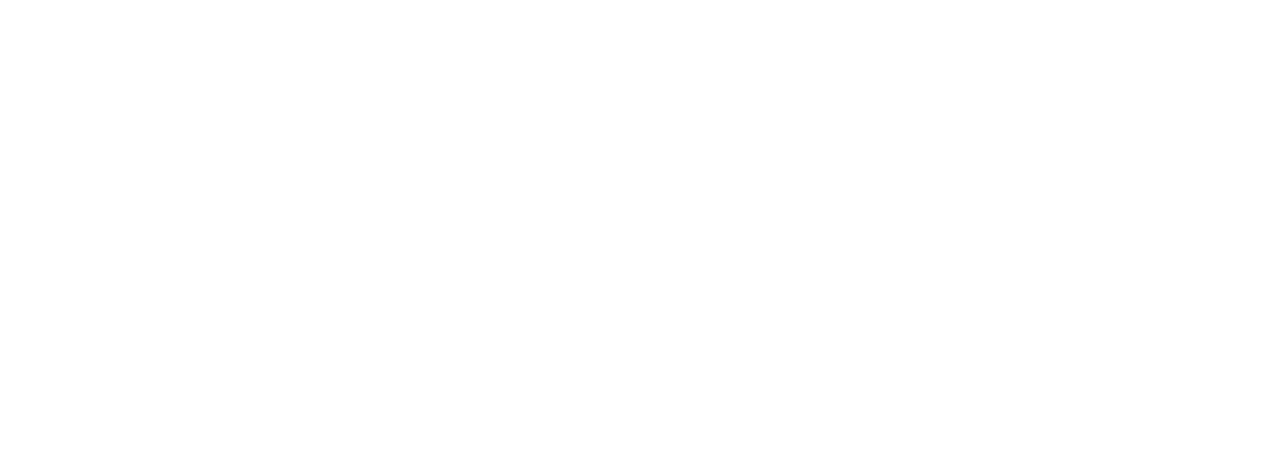
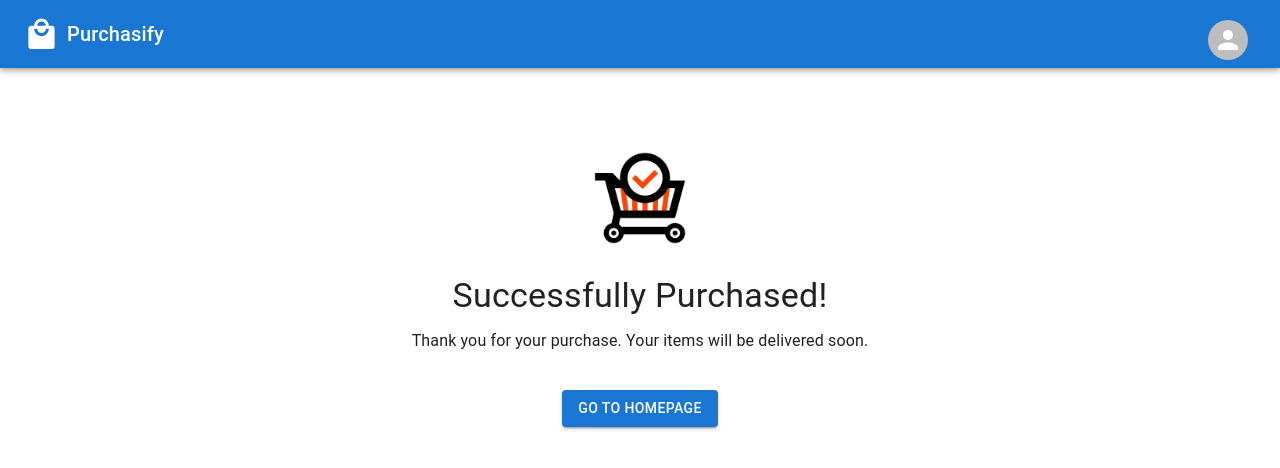
Before and after one commit to vamsigangadhar564/Purchasify, a React (Create React App) app: page /success in a window 1280 px wide. Before the commit this address had no page. Shown: the top 468 px of the page. Built offline with nearby package versions, Linux system fonts and the light colour scheme.

Commit message:
added succes messgase

```diff
--- a/src/components/header/Header.tsx
+++ b/src/components/header/Header.tsx
@@ -13,10 +13,20 @@
 import { useNavigate } from "react-router-dom";
 import { RootState } from "../../redux/store";
 import "./Header.css"; // Import the CSS file
+import { useLocation } from "react-router-dom";
 
 function Header() {
   const [cartTotal, setCartTotal] = useState<number>(0);
   const navigate = useNavigate();
+  const location = useLocation();
+
+  const [showCart, setShowCart] = useState(true);
+
+  useEffect(() => {
+    if (location.pathname == "/cart" || location.pathname == "/success") {
+      setShowCart(false);
+    }
+  }, [location]);
 
   // Use useSelector with type RootState
   const cartReducer = useSelector((state: RootState) => state.cartReducer);
@@ -47,6 +57,7 @@
             </Box>
 
             <Box className='rightSection'>
+              {showCart ? (
                 <Badge
                   badgeContent={cartTotal}
                   className='badge'
@@ -59,6 +70,9 @@
                     <ShoppingCartIcon fontSize='large' className='icon' />
                   </IconButton>
                 </Badge>
+              ) : (
+                ""
+              )}
               <ProfileMenu />
             </Box>
           </Box>
--- /dev/null
+++ b/src/components/success/SuccessPage.tsx
@@ -0,0 +1,41 @@
+import React from "react";
+import { Box, Typography, Button } from "@mui/material";
+import { useNavigate } from "react-router-dom";
+import successImage from "../../assests/success_image.png"; // Example path to your success image
+import Header from "../header/Header";
+
+const SuccessPage = () => {
+  const navigate = useNavigate();
+
+  const handleGoHome = () => {
+    navigate("/home");
+  };
+
+  return (
+    <>
+      <Header />
+      <Box sx={{ textAlign: "center", mt: 10 }}>
+        <img
+          src={successImage}
+          alt='Success'
+          style={{ width: "100px", height: "100px", marginBottom: "20px" }}
+        />
+        <Typography variant='h4' gutterBottom>
+          Successfully Purchased!
+        </Typography>
+        <Typography variant='body1' gutterBottom>
+          Thank you for your purchase. Your items will be delivered soon.
+        </Typography>
+        <Button
+          variant='contained'
+          color='primary'
+          onClick={handleGoHome}
+          sx={{ mt: 4 }}>
+          Go to Homepage
+        </Button>
+      </Box>
+    </>
+  );
+};
+
+export default SuccessPage;
--- a/src/routes/allRoutes.tsx
+++ b/src/routes/allRoutes.tsx
@@ -4,6 +4,7 @@
 import CategoryPage from "../components/category/CategoryPage";
 import ProductDetailsPage from "../components/productDetail/ProductDetailPage";
 import CartPage from "../components/cart/CartPage";
+import SuccessPage from "../components/success/SuccessPage";
 
 // Define the Route interface
 export interface RouteInterface {
@@ -44,6 +45,18 @@
     exact: true,
     isProtected: true,
   },
+  {
+    path: "/success",
+    component: <SuccessPage />,
+    exact: true,
+    isProtected: true,
+  },
+  {
+    path: "/",
+    component: <HomePage />,
+    exact: true,
+    isProtected: true,
+  },
 ];
 
 export default allRoutes;
```
Also changed, not shown: src/assests/success_image.png (added). Lines whose indentation alone changed are shown as unchanged.
